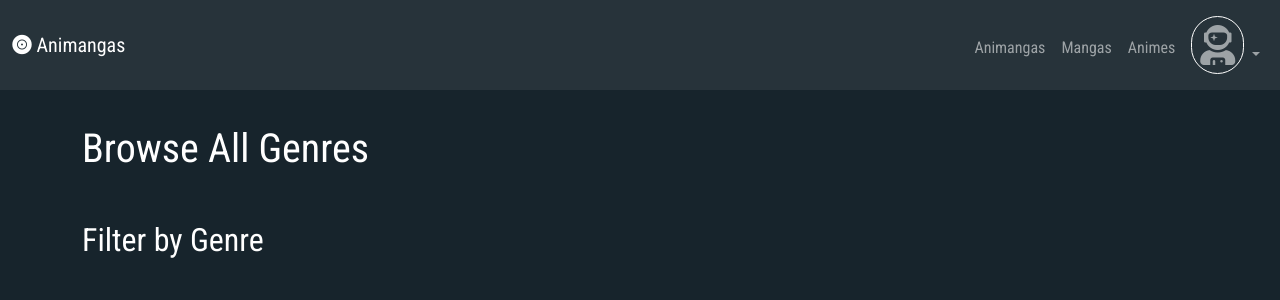
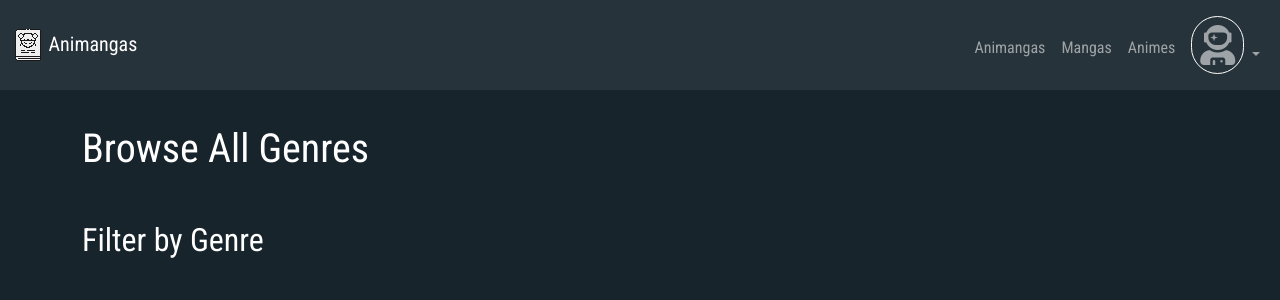
Before and after one commit to theopg1/projetM1, a Symfony app: template symfony/templates/browse.html.twig in a window 1280 px wide. Shown: the top 300 px of the page. Run offline with Twig, Linux system fonts and the light colour scheme; the template is opened without the code that fills it, so the values that code supplies are empty; some libraries are stand-ins or nearby versions.

Commit message:
Changement icones
changement des icones du site

```diff
--- a/symfony/templates/animanga.html.twig
+++ b/symfony/templates/animanga.html.twig
@@ -15,7 +15,7 @@
             <div class="col col-md-4">
                 <div class="animanga-container p-3 text-center">
                     <a href="{{ animanga.image }}">
-                        <img class="imageAnimanga" src="{{ animanga.image }}" data-src="{{ animanga.image }}" alt="Square placeholder img" >
+                        <img class="imageAnimanga" src="{{ animanga.image }}" data-src="{{ animanga.image }}" alt="Square placeholder img">
                     </a>
                     <p class="mt-2"><strong>{{ animanga.title }}</strong></p>
                     {% if animanga.type == "Manga" %}
--- a/symfony/templates/base.html.twig
+++ b/symfony/templates/base.html.twig
@@ -4,9 +4,8 @@
         <meta charset="UTF-8">
         <title>{% block title %}Animangas !{% endblock %}</title>
 
-        <link rel="apple-touch-icon" sizes="180x180" href="/apple-touch-icon.png">
+        <link rel="icon" type="image/png" sizes="16x16" href="/favicon-16x16.png">
         <link rel="icon" type="image/png" sizes="32x32" href="/favicon-32x32.png">
-        <link rel="icon" type="image/png" sizes="16x16" href="/favicon-16x16.png">
 
         <link rel="stylesheet" href="https://cdn.jsdelivr.net/npm/bootstrap@5.1.3/dist/css/bootstrap.min.css" integrity="sha384-1BmE4kWBq78iYhFldvKuhfTAU6auU8tT94WrHftjDbrCEXSU1oBoqyl2QvZ6jIW3" crossorigin="anonymous">
         <link rel="stylesheet" href="https://use.fontawesome.com/releases/v5.15.4/css/all.css" integrity="sha384-DyZ88mC6Up2uqS4h/KRgHuoeGwBcD4Ng9SiP4dIRy0EXTlnuz47vAwmeGwVChigm" crossorigin="anonymous">
@@ -26,7 +25,7 @@
     <nav class="navbar navbar-expand-lg navbar-dark  mb-5" style="background-color: #27333A;">
         <div class="container-fluid">
             <a class="navbar-brand" href="{{ path('homePage') }}">
-                <i class="fas fa-record-vinyl"></i>
+                <img class="" src="/favicon-32x32.png" data-src="/favicon-32x32.png" alt="Icone">
                 Animangas
             </a>
             <button class="navbar-toggler" type="button" data-bs-toggle="collapse" data-bs-target="#navbarNavDropdown" aria-controls="navbarNavDropdown" aria-expanded="false" aria-label="Toggle navigation">
--- a/symfony/templates/browse.html.twig
+++ b/symfony/templates/browse.html.twig
@@ -49,7 +49,7 @@
                         <div class="animanga-container p-3 text-center">
                             <a href="{{ path('animanga', {
                                 slug: animanga.id
-                            }) }}"><img class="imageListe" src="{{ animanga.image }}" data-src="{{ animanga.image }}" alt="Animanga image" >
+                            }) }}"><img class="imageListe" src="{{ animanga.image }}" data-src="{{ animanga.image }}" alt="Animanga image">
                             </a>
                             <a href="{{ path('animanga', {
                                 slug: animanga.id
```
Also changed, not shown: symfony/public/favicon-16x16.png, symfony/public/favicon-32x32.png.
